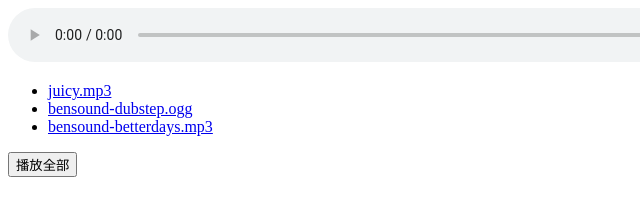
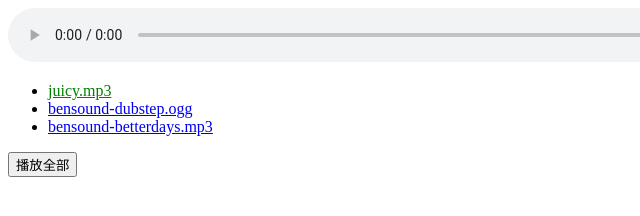
Before and after one commit to fxylee/h5audio, a website: page src/index.html in a window 1280 px wide. Both pictures are taken after a click on the link "juicy.mp3". Shown: the full height of the page, 0-640 px from the left. Drawn offline with Linux system fonts and the light colour scheme.

Commit message:
Add classname to active item

```diff
--- a/src/index.html
+++ b/src/index.html
@@ -8,6 +8,9 @@
     audio {
       width: 100%;
     }
+    a.active {
+      color: green;
+    }
   </style>
 </head>
 <body>
@@ -15,7 +18,7 @@
 </audio>
 
 <ul>
-  <li><a href="javascript: void 0;" data-src="./assets/juicy.mp3">juicy.mp3</a></li>
+  <li><a href="javascript: void 0;" data-src="./assets/juicy.mp3" class="active">juicy.mp3</a></li>
   <li><a href="javascript: void 0;" data-src="./assets/bensound-dubstep.ogg">bensound-dubstep.ogg</a></li>
   <li><a href="javascript: void 0;" data-src="./assets/bensound-betterdays.mp3">bensound-betterdays.mp3</a></li>
 </ul>
--- a/src/index.js
+++ b/src/index.js
@@ -21,6 +21,13 @@
 
     // 下一首
     currentIndex = index;
+
+    list.forEach(function (item) {
+      item.className = '';
+      // list[currentIndex].parentNode.className = '';
+    });
+    list[currentIndex].className = 'active';
+    // list[currentIndex].parentNode.className = 'active-li';
 
     player(list[currentIndex].dataset.src);
   }
@@ -48,4 +55,12 @@
 
     console.log(e);
   });
+
+  // document.addEventListener('DOMContentLoaded', function (e) {
+  //   // next(0)
+  // });
+
+  // window.addEventListener('load', function (e) {
+  //   console.log(3);
+  // })
 })();
```
